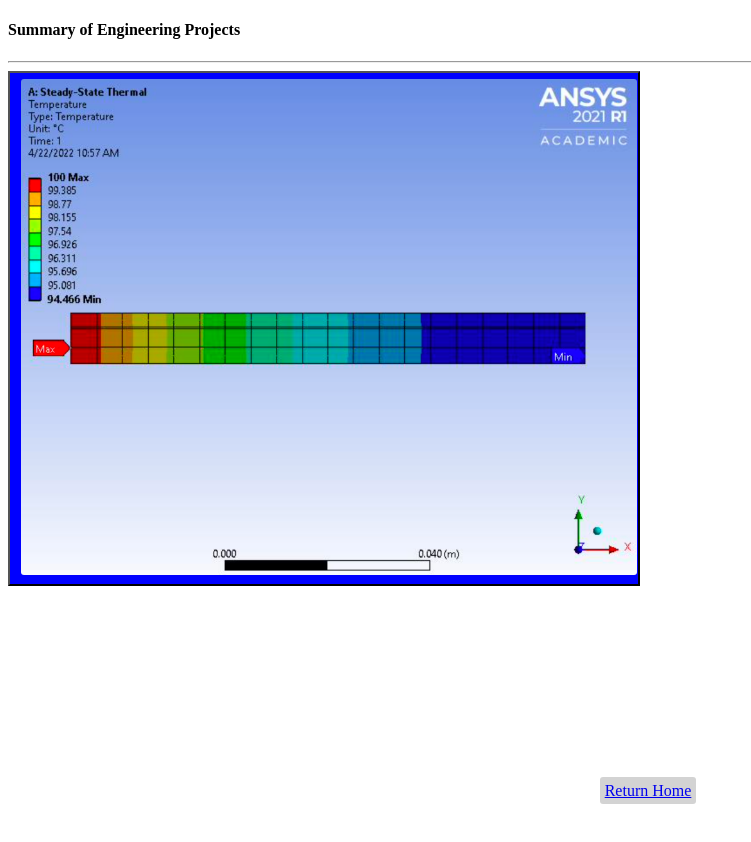
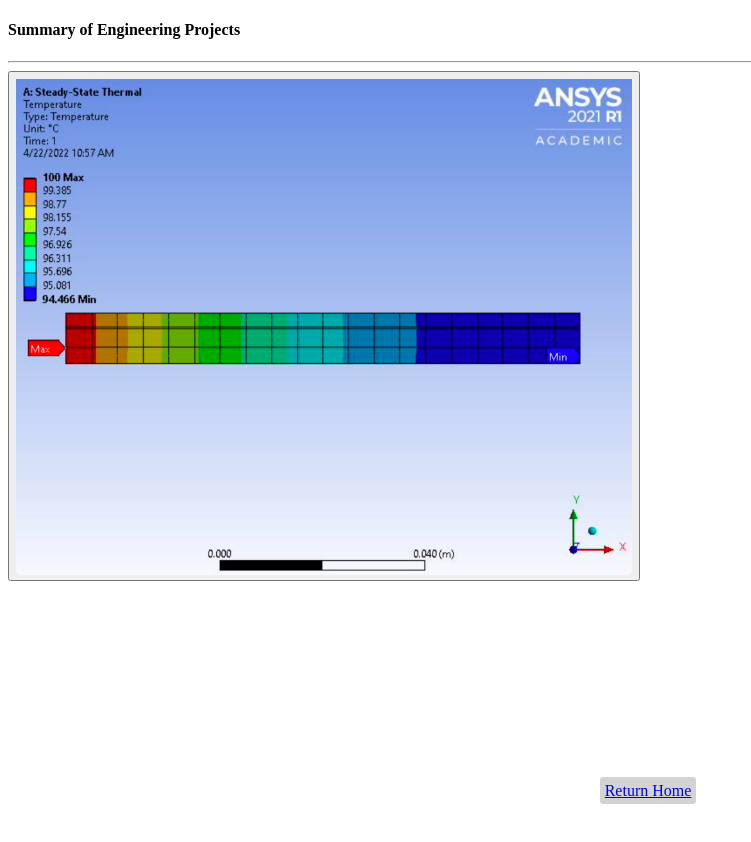
Before and after one commit to boatwrong/depo, a plain HTML site: page sub/engr/index.html in a window 1280 px wide. Shown: the top 842 px of the page, without its empty margins (0-751 px from the left). Drawn offline with Linux system fonts and the light colour scheme.

Commit message:
button looks good for now

```diff
--- a/sub/engr/style.css
+++ b/sub/engr/style.css
@@ -22,15 +22,16 @@
 
 .trigger
 {
-	width: 50%;
+	max-width: 50%;
 	height: auto;
-	background-color: blue;
 }
 .thumbnail
 {
-	border-radius: 8px;
-	padding: 5px;
-	width: 100%;
+	margin-left: auto;
+	margin-right: auto;
+	padding-top: 5px;
+	border-radius: 5px;
+	max-width: 100%;
 	height: auto;
 }
 
```
